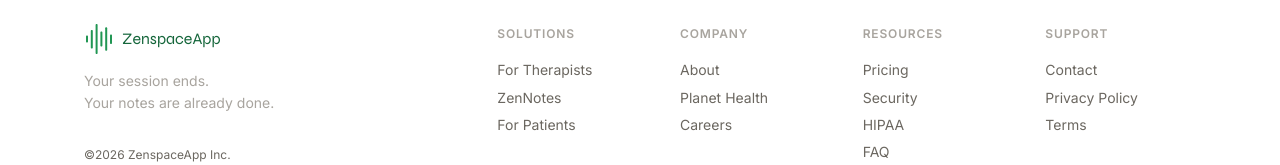
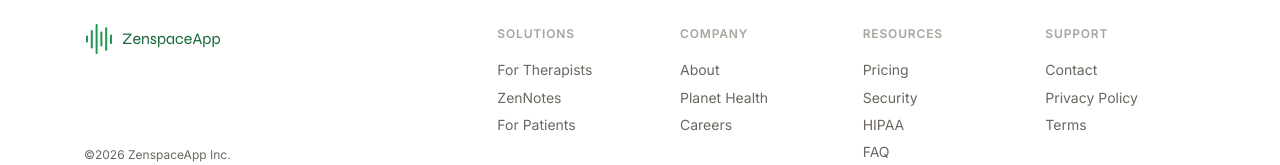
Before and after one commit to ZenSpaceApp/zenspace, a Next.js app: page / in a window 1280 px wide. Shown: the part 873-1038 px from the top of the page. Built offline with nearby package versions, Linux system fonts and the light colour scheme.

Commit message:
Removed tagline from footer

```diff
--- a/components/Footer/Footer.tsx
+++ b/components/Footer/Footer.tsx
@@ -36,9 +36,9 @@ export function Footer() {
 
         <div className={styles.brand}>
           <ZenspaceLogo />
-          <p className={styles.tagline}>
+          {/* <p className={styles.tagline}>
             Your session ends.<br />Your notes are already done.
-          </p>
+          </p> */}
           <p className={styles.copy}>©{new Date().getFullYear()} ZenspaceApp Inc.</p>
         </div>
 
```
